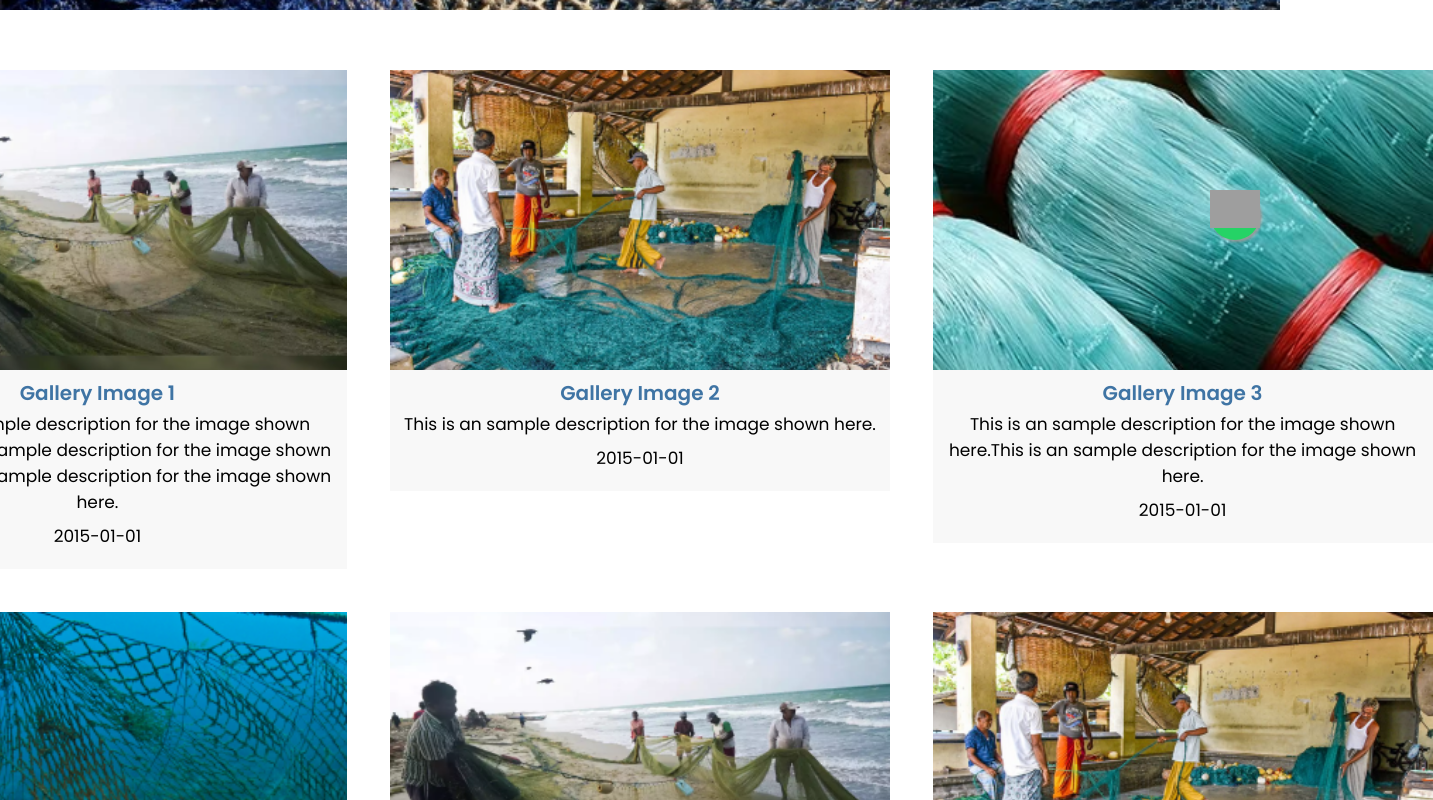
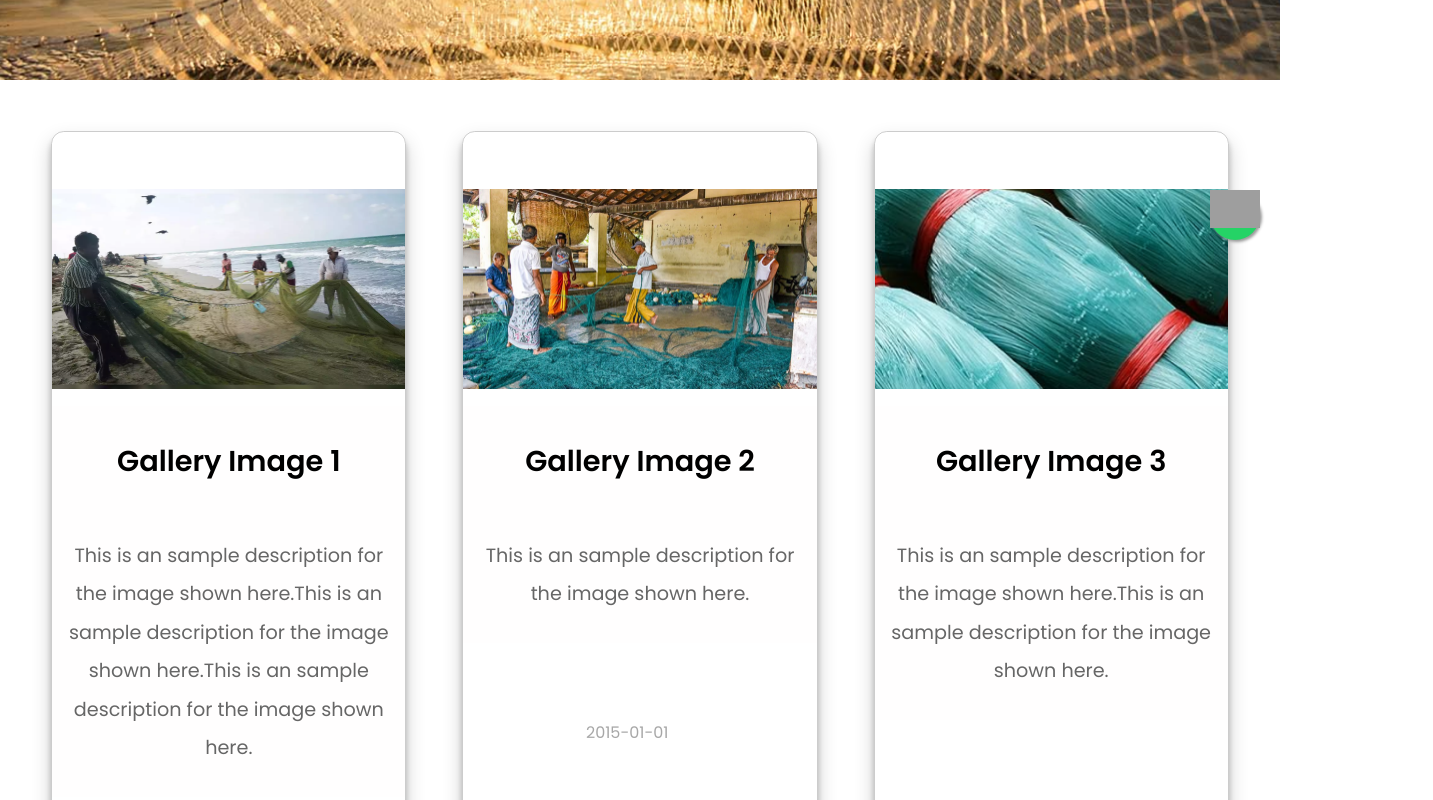
Before and after one commit to Bandaranayake97/NorthSea_Website, a React (Create React App) app in the folder frontend/: page /gallery in a window 1280 px wide. Shown: the part 520-1320 px from the top of the page, 1433 px wide, since content can reach past the window. Built offline with nearby package versions, Linux system fonts and the light colour scheme; grey boxes are pictures that could not be loaded; a web font is replaced by a local one.

Commit message:
Added some effects and did changes

```diff
--- a/frontend/package.json
+++ b/frontend/package.json
@@ -6,6 +6,7 @@
     "@testing-library/jest-dom": "^5.17.0",
     "@testing-library/react": "^13.4.0",
     "@testing-library/user-event": "^13.5.0",
+    "aos": "^2.3.4",
     "axios": "^1.4.0",
     "formik": "^2.4.3",
     "react": "^18.2.0",
--- a/frontend/src/pages/layout/NavBar.css
+++ b/frontend/src/pages/layout/NavBar.css
@@ -117,7 +117,7 @@ a.active-link {
         max-width: 900px;
         display: flex;
         align-items: center;
-        justify-content: space-between;
+        justify-content: flex-end;
         padding-top: 10px;
         padding-bottom: 10px;
         padding-left: 20px;
@@ -136,14 +136,14 @@ a.active-link {
         background-color: #0400cc;
         position: fixed;
         top: 60px;
-        left: 0px;
+        right: 0px; /* Change this from left to right */
         width: 250px;
         height: 100vh;
         transition: 0.2s ease-in-out;
     }
 
     .active-mobile-nav {
-        left: -350px;
+        right: -350px; /* Change this from left to right */
     }
 
     .nav-menu {
@@ -152,6 +152,7 @@ a.active-link {
     }
 }
 
+
 @media screen and (max-width: 425px) {
     #mobile {
         max-width: 425px;
--- a/frontend/src/pages/user/Announcements.css
+++ b/frontend/src/pages/user/Announcements.css
@@ -131,7 +131,6 @@
 
   .announcement-title {
     margin-left: 0;
-    text-align: center;
     font-size: 1.2rem;
   }
 
@@ -146,6 +145,5 @@
 .announcement-date {
   margin-right: 0;
   margin-top: 0;
-    text-align: right;
   font-size: 0.8rem;
 }
--- a/frontend/src/pages/user/Announcements.js
+++ b/frontend/src/pages/user/Announcements.js
@@ -1,4 +1,5 @@
-import React from "react";
+import React, { useEffect } from 'react';
+import AOS from 'aos';
 import "./Announcements.css";
 import { BsFillBookmarkFill } from "react-icons/bs";
 import { GrAnnounce } from "react-icons/gr";
@@ -12,6 +13,13 @@ import HeroSection from '../../components/Hero/HeroSection';
 import WhatsAppIcon from '../../components/WhatsAppIcon/WhatsAppIcon';
 
 function Announcements() {
+
+  useEffect(() => {
+    AOS.init({
+      duration: 2000
+    });
+  }, []);
+
   return (
     <div className="announcement-page">
       <HeroSection>
@@ -27,7 +35,7 @@ function Announcements() {
       <h2 className="section-title">Tenders</h2>
       <div className="tender-container">
         <ul className="tender-list">
-          <p className="tender-item">
+          <p className="tender-item" data-aos="fade-up">
             <span className="bookmark-icon">
               <BsFillBookmarkFill size={25} />
             </span>
@@ -35,7 +43,7 @@ function Announcements() {
             should include here.
           </p>
 
-          <p className="tender-item">
+          <p className="tender-item" data-aos="fade-up">
             <span className="bookmark-icon">
               <BsFillBookmarkFill size={25} />
             </span>
@@ -43,14 +51,14 @@ function Announcements() {
             should include here.
           </p>
 
-          <p className="tender-item">
+          <p className="tender-item" data-aos="fade-up">
             <span className="bookmark-icon">
               <BsFillBookmarkFill size={25} />
             </span>
             About the tender detail should include here. About the tender detail
             should include here.
           </p>
-          <p className="tender-item">
+          <p className="tender-item" data-aos="fade-up">
             <span className="bookmark-icon">
               <BsFillBookmarkFill size={25} />
             </span>
@@ -71,7 +79,7 @@ function Announcements() {
         Announcements
       </h2>
       <div className="announcement-container">
-        <div className="announcement-card">
+        <div className="announcement-card" data-aos="fade-up">
           <img
             src={announcementImage}
             className="announcement-image"
@@ -87,7 +95,7 @@ function Announcements() {
           </div>
         </div>
 
-        <div className="announcement-card">
+        <div className="announcement-card" data-aos="fade-up">
           <img
             src={announcementImage}
             className="announcement-image"
@@ -103,7 +111,7 @@ function Announcements() {
           </div>
         </div>
 
-        <div className="announcement-card">
+        <div className="announcement-card" data-aos="fade-up">
           <img
             src={announcementImage}
             className="announcement-image"
@@ -117,8 +125,9 @@ function Announcements() {
             </p>
             <div className="announcement-date">September 29, 2023</div>
           </div>
-          <WhatsAppIcon />
+
         </div>
+        <WhatsAppIcon />
       </div>
 
 
--- a/frontend/src/pages/user/Gallery.css
+++ b/frontend/src/pages/user/Gallery.css
@@ -1,99 +1,115 @@
-@import url('https://fonts.googleapis.com/css2?family=Montserrat:wght@900&display=swap');
-@import url('https://fonts.googleapis.com/css2?family=Poppins:wght@600&display=swap');
-
-.gallery--hero {
-    background-image: url("../../../assets/images/hero-image.jpg");
-    background-repeat: no-repeat;
-    background-size: cover;
-    background-position: center top;
-    width: 100%;
-    height: 60vh;
-    position: relative;
-
+.container {
+    flex: 1;
+    margin-right: 20px;
+    margin: 4vw;
 }
 
-.gallery--section--container{
+.row-container {
     display: flex;
-    flex-direction: row;
-    align-items: center;
-    justify-content: center;
-    width: 100%;
-    margin-top: 50px;
-    margin-bottom: 50px;
+    flex-wrap: wrap;
+    justify-content: space-between;
 }
 
-.gallery--section--row--container{
+.card {
+    width: 30%;
+    height: inherit;
+    margin-bottom: 20px;
+    border: 1px solid #ccc;
+    border-radius: 1vw;
+    box-shadow: 0px 10px 20px rgba(0, 0, 0, 0.19), 0px 6px 6px rgba(0, 0, 0, 0.23);
+    /* Add shadow effect */
+}
+
+.image {
+    width: 100%;
+    height: 200px;
+    /* Set a specific height */
+}
+
+.card-image {
+    width: 100%;
+    height: 100%;
+    object-fit: cover;
+    /* Make sure the image covers the entire area */
+}
+
+.content {
+    padding: 10px;
     display: flex;
     flex-direction: column;
-    align-items: center;
-    justify-content: center;
-    width: 100%;
-    margin-top: 10px;
+    /* Make the content a flex container */
+}
+
+.title {
+    color: black;
+    font-family: "Poppins", sans-serif;
+    font-size: 1.8rem;
+    font-weight: 600;
     margin-bottom: 10px;
 }
-.gallery--section--row{
-    display: grid;
-    justify-content: center;
-    align-items: flex-start;
-    gap: 42.6px;
-    grid-template-columns: repeat(3, 1fr);
 
+.description {
 
+    font-family: "Poppins", sans-serif;
+    font-size: 1.2rem;
+    font-weight: 400;
+    color: #666;
 }
-.gallery--section--card{
-    display: flex;
-    flex-direction: column;
-    align-items: center;
-    justify-content: center;
-    width: 500px;
-    max-height: 600px;
-    gap:10px;
-    background: rgb(248, 248, 248);
 
+.date {
+    font-family: "Poppins", sans-serif;
+    margin-right: 2vw;
+    margin-top: 6vw;
+    color: #5a5a5a88;
+    font-size: 1rem;
+    align-self: flex-end;
+    /* Align the date to the right */
 }
-.gallery--section--card:hover {
-    border-bottom: 4px solid rgb(162, 162, 177);
-    color: rgb(118, 118, 131);
-    transition: all 0.3s ease-in-out;
-  }
-.gallery--section--img{
-    display: flex;
-    align-items: center;
-    justify-content: center;
-    width: 500px;
-    height: 300px;
-    object-fit: cover;
 
+@media (max-width: 560px) {
+    .row-container {
+        flex-direction: column;
+    }
+
+    .card {
+        width: 100%;
+    }
+
+    .title {
+        font-size: 1.2rem;
+    }
+
+    .description {
+        font-size: 1rem;
+    }
+
+    .date {
+        font-size: 0.8rem;
+    }
 }
-.gallery--section--img > img{
-    width: 500px;
-    max-height: 300px;
-    object-fit: cover;
+
+/* For tablet devices */
+@media (min-width: 561px) and (max-width: 1024px) {
+    .card {
+        width: calc(50% - 20px);
+        margin-right: 20px;
+        margin-bottom: 20px;
+        box-sizing: border-box;
+
+        &:nth-child(2n) {
+            margin-right: 0;
+        }
+    }
+
+    .title {
+        font-size: 1.2rem;
+    }
+
+    .description {
+        font-size: 1rem;
+    }
+
+    .date {
+        font-size: 0.8rem;
+    }
 }
-.gallery--section--card--content{
-    display: flex;
-    flex-direction: column;
-    align-items: center;
-    justify-content: center;
-    width: 500px;
-    padding-bottom: 10px;
-    gap:10px;
-}
-.gallery--section--title{
-    font-family: 'Poppins';
-    font-size: 20px;
-    font-weight: 600;
-    text-align: center;
-    margin-top: -2px;
-    margin-bottom: 5px;
-    color : #3F74A4;
-}
-.gallery--section--description{
-    font-family: 'Poppins';
-    font-size: 17px;
-    font-weight: 300;
-    text-align: center;
-    margin-top: -2px;
-    margin-bottom: 10px;
-    color : #000000;
-}
--- a/frontend/src/pages/user/Gallery.js
+++ b/frontend/src/pages/user/Gallery.js
@@ -1,42 +1,43 @@
-import React from 'react'
+import React, { useEffect } from 'react';
+import AOS from 'aos';
+import 'aos/dist/aos.css'; // You can also use <link> for styles
+// ..
+
 import './Gallery.css'
 import data from "../../data/index.json";
 
-
 import WhatsAppIcon from '../../components/WhatsAppIcon/WhatsAppIcon';
+import HeroSection from '../../components/Hero/HeroSection';
 
 function Gallery() {
+
+    useEffect(() => {
+        AOS.init({
+            duration: 2000
+        });
+    }, []);
+
     return (
-        <div className='gallery--section'>
-            <div className='gallery--hero'>
-                <div className='section-content-container'>
-                    <h1 className='hero-text'><span className='block-text'>Gallery</span></h1>
+        <div className='gallery-page'>
+            <HeroSection>
+                <h1 className='hero-text-home'><span className='block-text'>Gallery</span></h1>
+            </HeroSection>
+
+            <div className='container'>
+                <div className='row-container'>
+                    {data?.gallery?.map((item, index) => (
+                        <div key={index} className='card' data-aos="fade-up">
+                            <div className="image">
+                                <img src={item.src} alt="Placeholder" className="card-image" />
+                            </div>
+                            <div className='content'>
+                                <h3 className="title">{item.title}</h3>
+                                <p className="description">{item.description}</p>
+                            </div>
+                            <p className="date">{item.date}</p>
+                        </div>
+                    ))}
                 </div>
-            </div>
-
-            <div className='gallery--container'>
-                <div className='gallery--section--container'>
-                    <div className='gallery--section--row--container'>
-
-                        <div className='gallery--section--row'>
-                        {data?.gallery?.map((item, index) => (
-                                    <div key={index} className='gallery--section--card'>
-                                        <div className="gallery--section--img">
-                                            <img src={item.src} alt="Placeholder" />
-                                        </div>
-                                        <div className='gallery--section--card--content'>
-                                            <div>
-                                                <h3 className="gallery--section--title">{item.title}</h3>
-                                                <p className="gallery--section--description">{item.description}</p>
-                                                <p className="gallery--section--description">{item.date}</p>
-                                            </div>
-                                        </div>
-                                    </div>
-                                ))}
-                        </div>
-                    </div>
-                </div>
-
             </div>
             <WhatsAppIcon />
         </div>
```
Also changed, not shown: 1 other file (tests, documents, lock files or other folders). Lines whose indentation alone changed are shown as unchanged.
